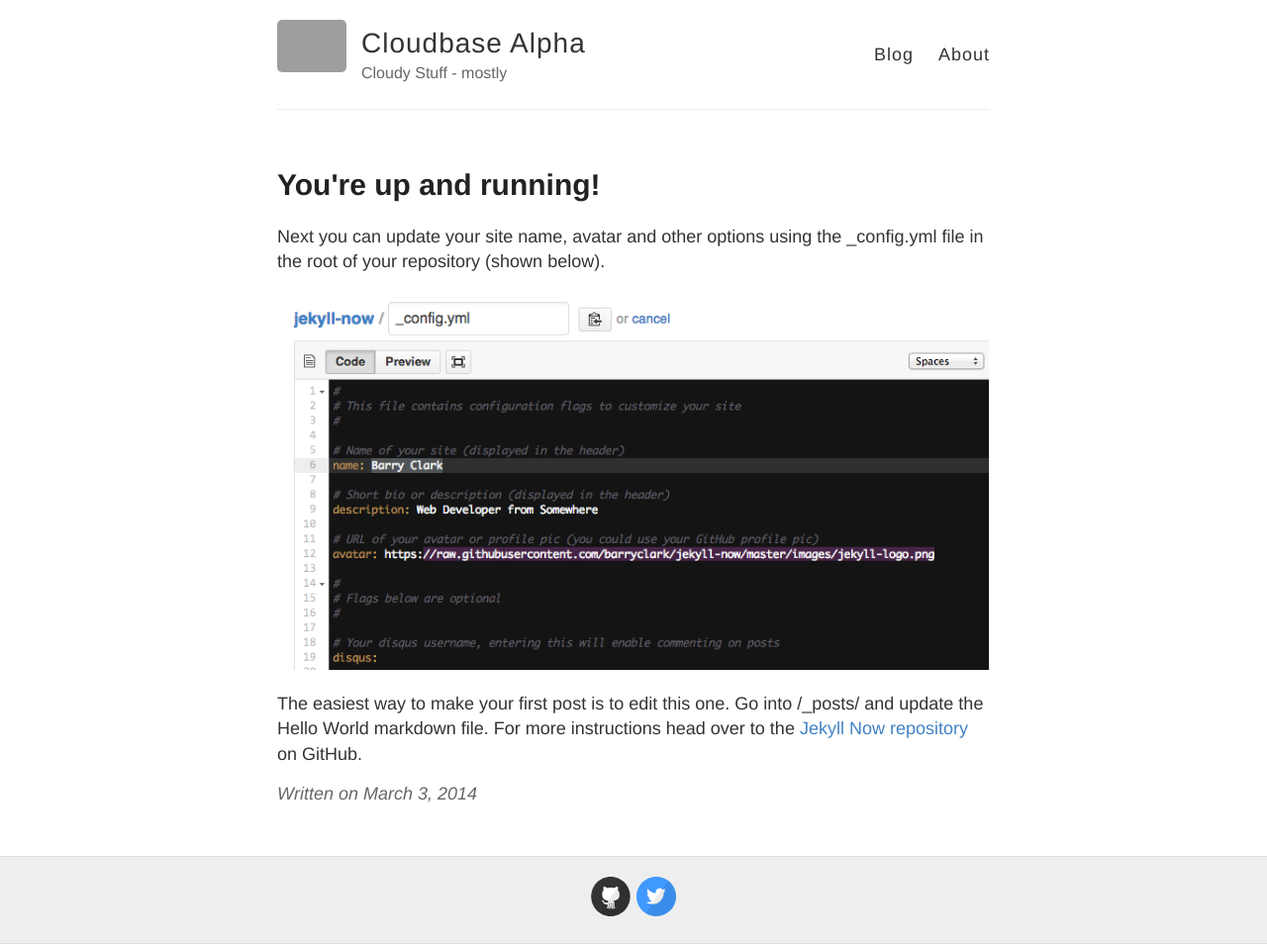
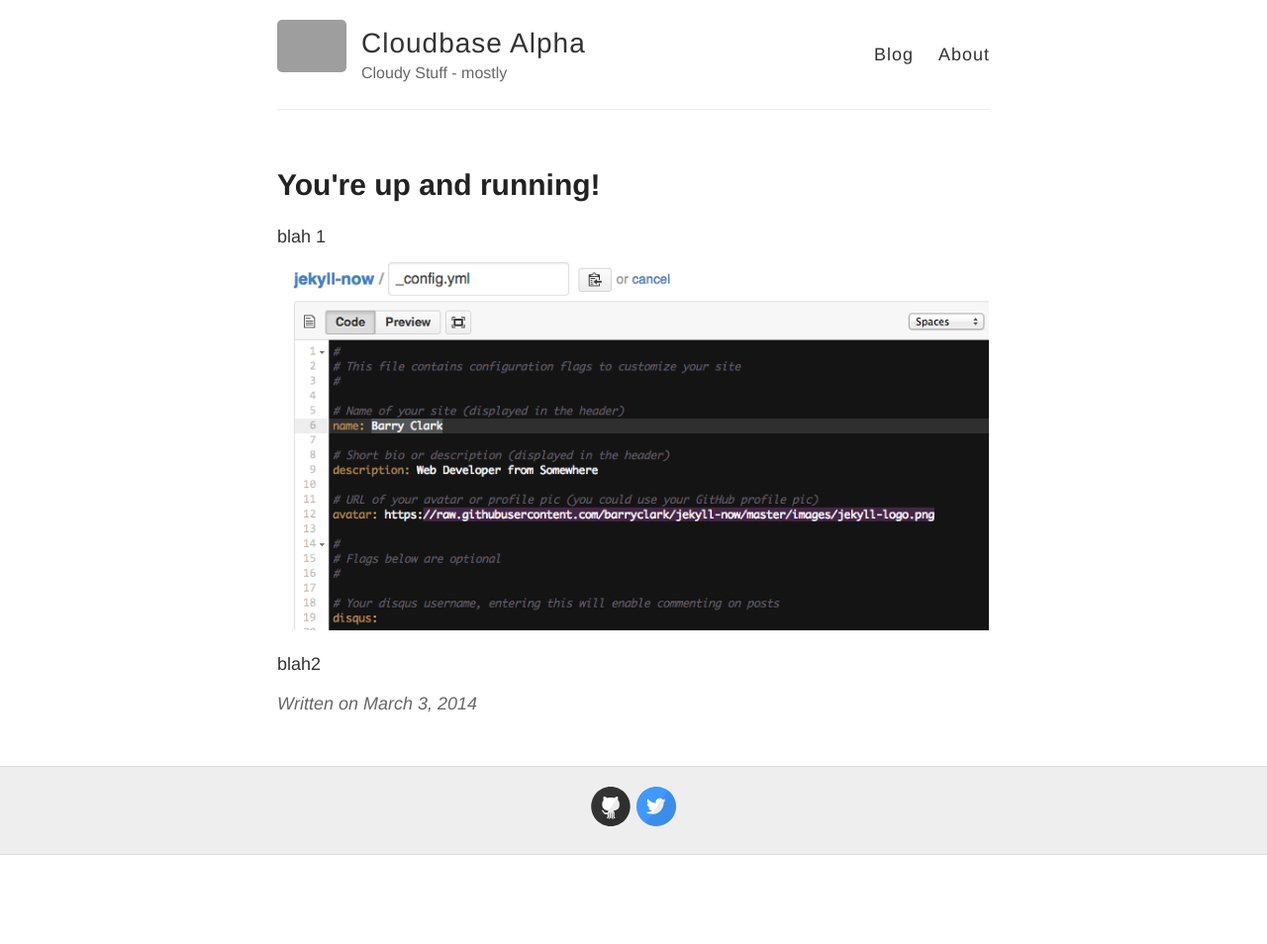
Before and after one commit to chrisl13/chrisl13.github.io, a Jekyll site: the page built from _posts/2014-3-3-Hello-World.md, in a window 1280 px wide. Shown: the whole page at 99% size. Built offline with Jekyll 4.4.1, drawn with Linux system fonts in a browser that asks for light colours; after the commit the page ends 900 px from its top, so only the background shows below that; grey boxes are pictures that could not be loaded.

Commit message:
just messing

```diff
--- a/_posts/2014-3-3-Hello-World.md
+++ b/_posts/2014-3-3-Hello-World.md
@@ -3,8 +3,7 @@ layout: post
 title: You're up and running!
 ---
 
-Next you can update your site name, avatar and other options using the _config.yml file in the root of your repository (shown below).
-
+blah 1
 ![_config.yml]({{ site.baseurl }}/images/config.png)
 
-The easiest way to make your first post is to edit this one. Go into /_posts/ and update the Hello World markdown file. For more instructions head over to the [Jekyll Now repository](https://github.com/barryclark/jekyll-now) on GitHub.
+blah2
```
